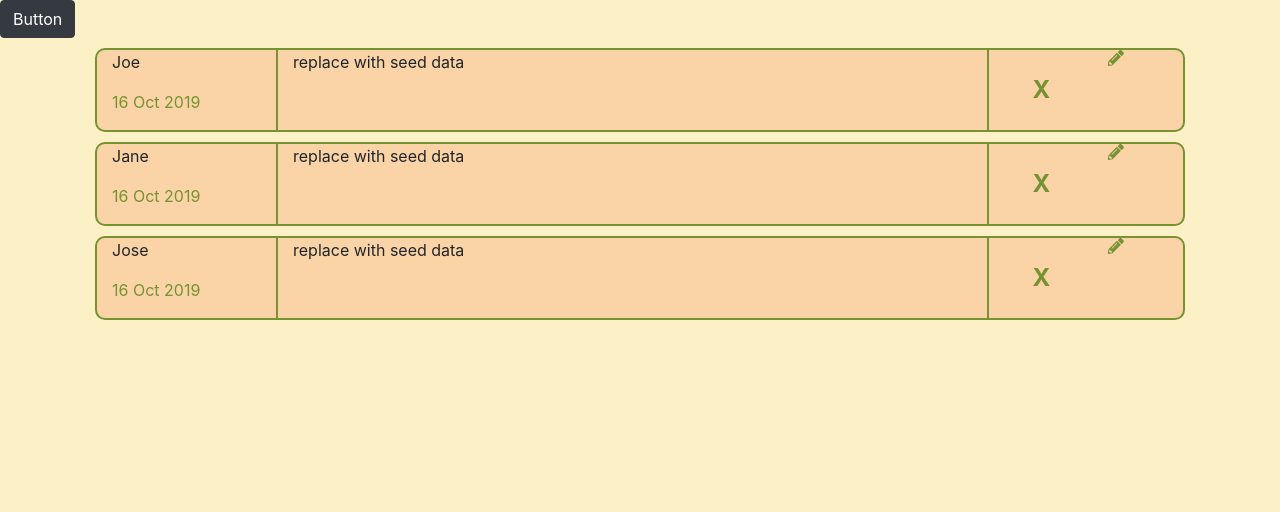
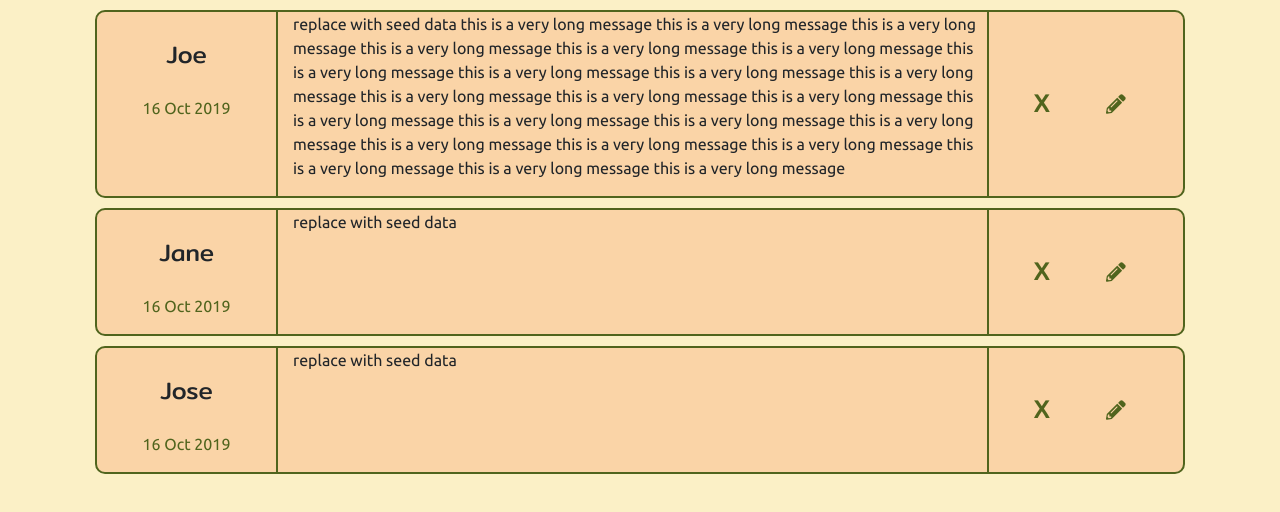
Before and after one commit to nss-evening-cohort-10/chatty-group-project-fire-bellied-toads, a website built with webpack: page src/index.html in a window 1280 px wide. Built offline with nearby package versions, Linux system fonts and the light colour scheme.

Commit message:
printing messages to dom

```diff
--- a/src/index.html
+++ b/src/index.html
@@ -5,9 +5,9 @@
   <meta name="viewport" content="width=device-width, initial-scale=1.0">
   <meta http-equiv="X-UA-Compatible" content="ie=edge">
   <title>Toad Talk</title>
+  <link href="https://fonts.googleapis.com/css?family=Mitr|Montserrat|Ubuntu&display=swap" rel="stylesheet">
 </head>
 <body>
-  <button class="btn btn-dark">Button</button>
   <div id='msgDiv' class='container'></div>
 </body>
 </html>
--- a/src/javascripts/components/displayMsgs/displayMsgs.js
+++ b/src/javascripts/components/displayMsgs/displayMsgs.js
@@ -1,25 +1,5 @@
 import './displayMsgs.scss';
 import utilities from '../../helpers/utilities';
-
-const msgArr = [
-  {
-    name: 'Joe',
-    message: 'replace with seed data',
-    timeStamp: '16 Oct 2019',
-  },
-  {
-    name: 'Jane',
-    message: 'replace with seed data',
-    timeStamp: '16 Oct 2019',
-  },
-  {
-    name: 'Jose',
-    message: 'replace with seed data',
-    timeStamp: '16 Oct 2019',
-  },
-];
-
-const getMsg = () => msgArr;
 
 const displayMessages = (messages) => {
   let msgString = '';
@@ -27,7 +7,7 @@ const displayMessages = (messages) => {
   messages.forEach((msg) => {
     msgString += `
     <div class='messageCard row d-flex'>
-      <div class='msgDetails col-2'>
+      <div class='msgDetails text-center col-2'>
         <p class='user'>${msg.name}</p>
         <p class='timeStamp'>${msg.timeStamp}</p>
       </div>
@@ -35,8 +15,8 @@ const displayMessages = (messages) => {
         <p>${msg.message}</p>
       </div>
       <div class='modifyMsg row col-2'>
-        <button type='button' id='delete${counter}' class='col-4 offset-1'>X</button>
-        <i id='edit${counter}' class='fas fa-pencil-alt col-4 offset-2'></i>
+        <button type='button' id='del${counter}' class='col-4 delete offset-1'>X</button>
+        <i id='edit${counter}' class='fas fa-pencil-alt edit col-4 offset-2'></i>
       </div>
     </div>
   `;
@@ -45,4 +25,4 @@ const displayMessages = (messages) => {
   utilities.printToDom('msgDiv', msgString);
 };
 
-export default { displayMessages, getMsg };
+export default { displayMessages };
--- a/src/javascripts/components/displayMsgs/displayMsgs.scss
+++ b/src/javascripts/components/displayMsgs/displayMsgs.scss
@@ -1,27 +1,40 @@
+@import '../../../styles/colors';
+
 .messageCard{
-    background-color: #FAD4A7;
-    border: 2px solid #769231;
+    background-color: $lightOrange;
+    border: 2px solid $froggyGreen;
     border-radius: 10px;
+    font-family: 'Monserrat', 'Ubuntu', sans-serif;
     margin: 10px;
 
     .modifyMsg{
-        color: #769231;
-        border-left: 2px solid #769231;
+        color: $froggyGreen;
+        border-left: 2px solid $froggyGreen;
 
-        button{
+        .delete{
             background-color: transparent;
             border: none;
-            color: #769231;
+            color: $froggyGreen;
             font-size: 1.5em;
             font-weight: bold;
+        }
+
+        .edit{
+            height: 100%;
         }
     }
 
     .msgDetails{
-        border-right: 2px solid #769231;
+        border-right: 2px solid $froggyGreen;
+
+        .user{
+            font-family: 'Mitr', 'Ubuntu', sans-serif;
+            font-size: 1.5em;
+            margin: 1em;
+        }
 
         .timeStamp{
-            color: #769231;
+            color: $froggyGreen;
         }
     }
 }
--- /dev/null
+++ b/src/javascripts/helpers/data/messageData.js
@@ -0,0 +1,25 @@
+const messageArr = [
+  {
+    name: 'Joe',
+    message: `replace with seed data this is a very long message this is a very long message this is a very long message this is a very long
+    message this is a very long message this is a very long message this is a very long message this is a very long message this is a very long
+    message this is a very long message this is a very long message this is a very long message this is a very long message this is a very long
+    message this is a very long message this is a very long message this is a very long message this is a very long message this is a very long
+    message this is a very long message this is a very long message this is a very long message this is a very long message `,
+    timeStamp: '16 Oct 2019',
+  },
+  {
+    name: 'Jane',
+    message: 'replace with seed data',
+    timeStamp: '16 Oct 2019',
+  },
+  {
+    name: 'Jose',
+    message: 'replace with seed data',
+    timeStamp: '16 Oct 2019',
+  },
+];
+
+const getMessage = () => messageArr;
+
+export default { getMessage };
--- a/src/javascripts/main.js
+++ b/src/javascripts/main.js
@@ -1,12 +1,13 @@
 import 'bootstrap';
 import '@fortawesome/fontawesome-free/js/all';
 import '../styles/main.scss';
+import data from './helpers/data/messageData';
 import display from './components/displayMsgs/displayMsgs';
 
-const testMsg = display.getMsg();
+const msgArray = data.getMessage();
 
 const init = () => {
-  display.displayMessages(testMsg);
+  display.displayMessages(msgArray);
 };
 
 init();
--- /dev/null
+++ b/src/styles/_colors.scss
@@ -0,0 +1,3 @@
+$lightYellow: #FBF0C6;
+$lightOrange: #FAD4A7;
+$froggyGreen: #50641d;
```
